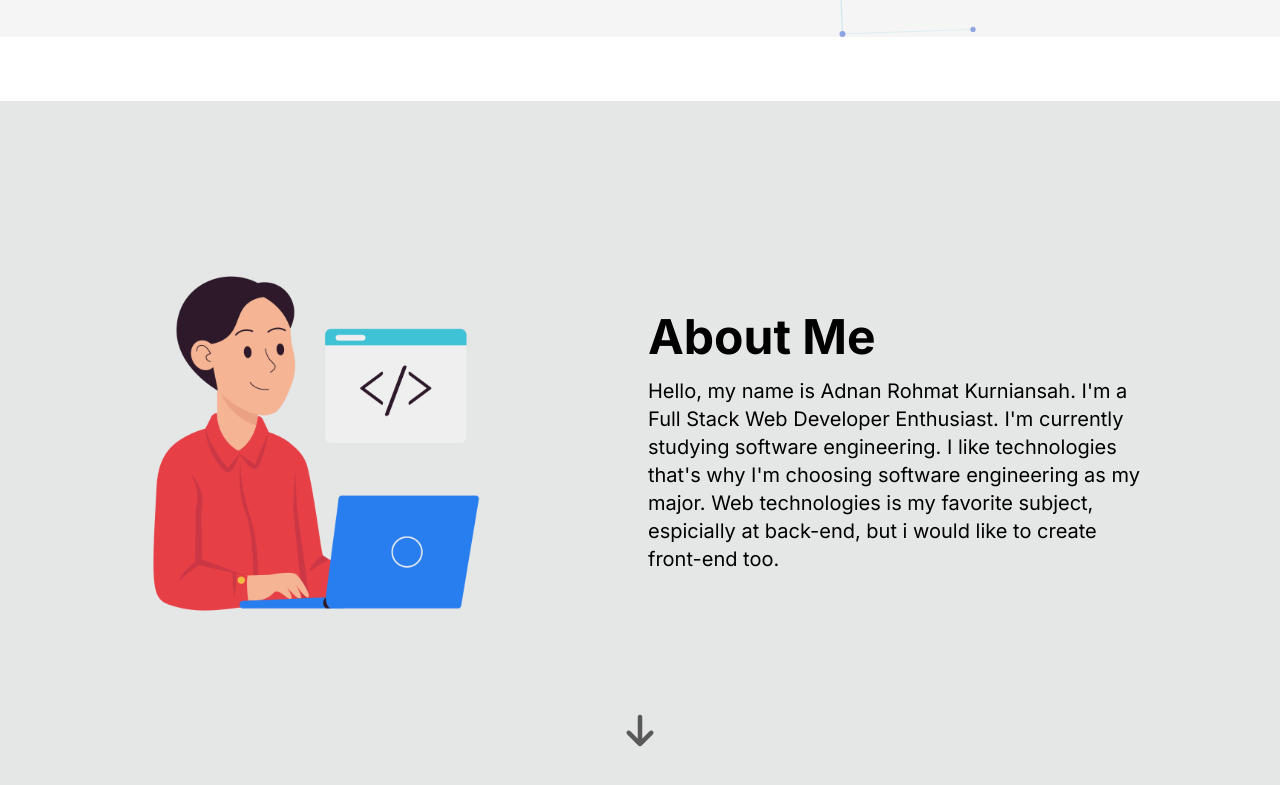
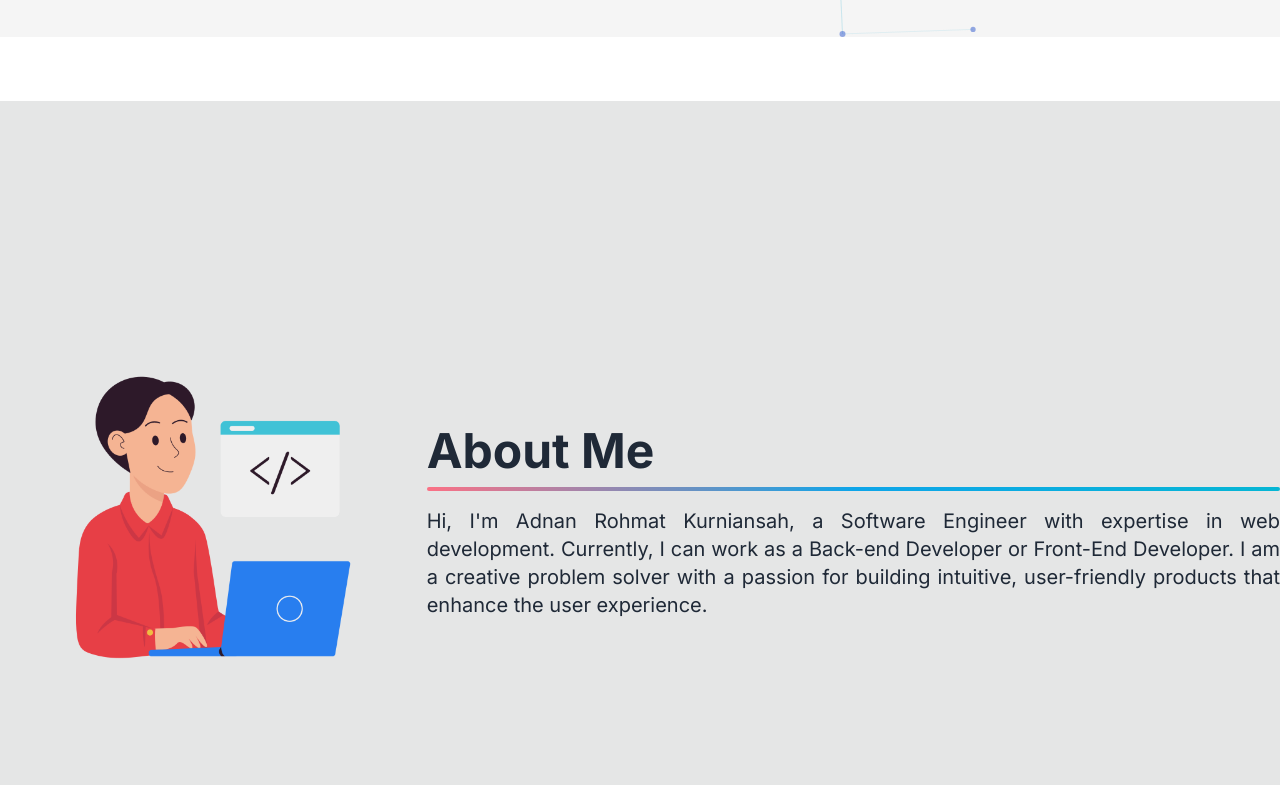
Before and after one commit to AdnanRohmatKurniansah/Me, a Next.js app: page / in a window 1280 px wide. Shown: the part 763-1548 px from the top of the page. Built offline with nearby package versions, Linux system fonts and the light colour scheme.

Commit message:
make about page

```diff
--- a/src/app/components/About.js
+++ b/src/app/components/About.js
@@ -2,23 +2,23 @@ import AOS from "aos"
 import 'aos/dist/aos.css';
 import { useEffect } from "react";
 
-const About = () => {
+const About = ({ darkMode }) => {
     useEffect(() => {
         AOS.init();
     })
     return (
-        <div className="bg-base-300 text-black text-center flex flex-col justify-center min-h-screen">
-    <div className="mx-auto grid sm:grid-cols-1 md:grid-cols-2 lg:grid-cols-2 gap-4">
-        <div className="w-3/5 mx-auto" data-aos="fade-down" data-aos-duration="2000" data-aos-once="true">
-            <img src="/assets/developer.png" style={{ width: '100%' }} />
-        </div>
-        <div className="about w-4/5 text-left flex flex-col justify-center" data-aos="fade-up" data-aos-duration="2000" data-aos-once="true">
-            <h1 className="text-5xl font-bold">About Me</h1>
-            <p className="mt-4 text-xl">Hello, my name is Adnan Rohmat Kurniansah. I'm a Full Stack Web Developer Enthusiast. I'm currently studying software engineering. I like technologies that's why I'm choosing software engineering as my major. Web technologies is my favorite subject, espicially at back-end, but i would like to create front-end too.</p>
+    <div className={`${darkMode ? "bg-dark text-white" : "bg-base-300"} about px-5 md:px-0 text-center flex flex-col justify-center min-h-screen`} id="about">
+        <div className="container mx-auto mt-8 md:grid md:grid-cols-3">
+            <div className="w-3/5 md:w-80 mx-auto" data-aos="fade-down" data-aos-duration="1000" data-aos-once="true">
+                <img src="/assets/developer.png" />
+            </div>
+            <div className="col-span-2 text-left flex flex-col justify-center" data-aos="fade-up" data-aos-duration="1000" data-aos-once="true">
+                <h1 className="text-5xl font-bold py-3">About Me</h1>
+                <span className="w-full h-1 rounded bg-gradient-to-r from-rose-400 via-sky-500 to-cyan-500"></span>
+                <p className="mt-4 text-xl text-justify">Hi, I'm Adnan Rohmat Kurniansah, a Software Engineer with expertise in web development. Currently, I can work as a Back-end Developer or Front-End Developer. I am a creative problem solver with a passion for building intuitive, user-friendly products that enhance the user experience.</p>
+            </div>
         </div>
     </div>
-    <i className="text-black text-4xl mt-20 fa-sharp fa-solid fa-arrow-down fa-fade"></i>
-</div>
 
     )
 }
```
